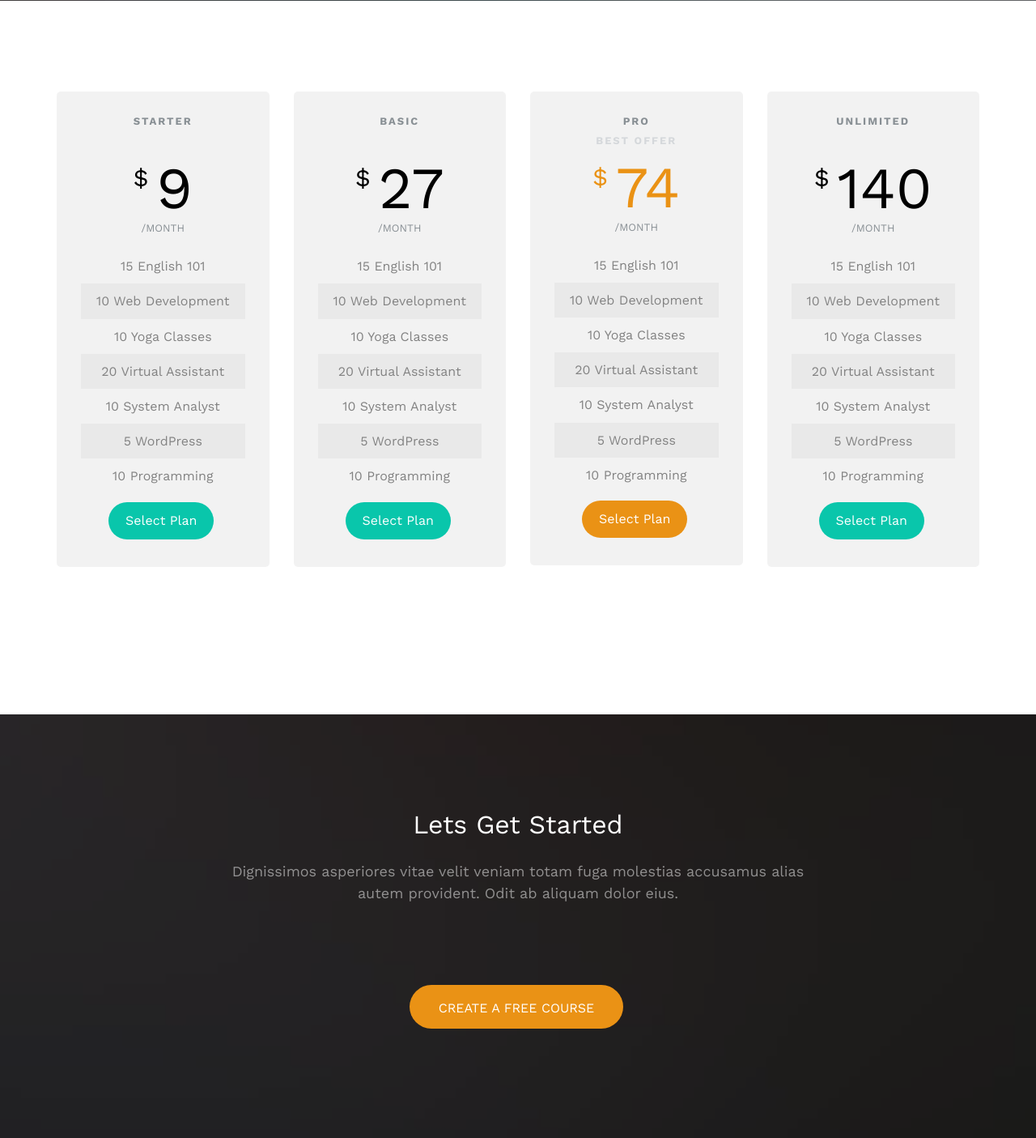
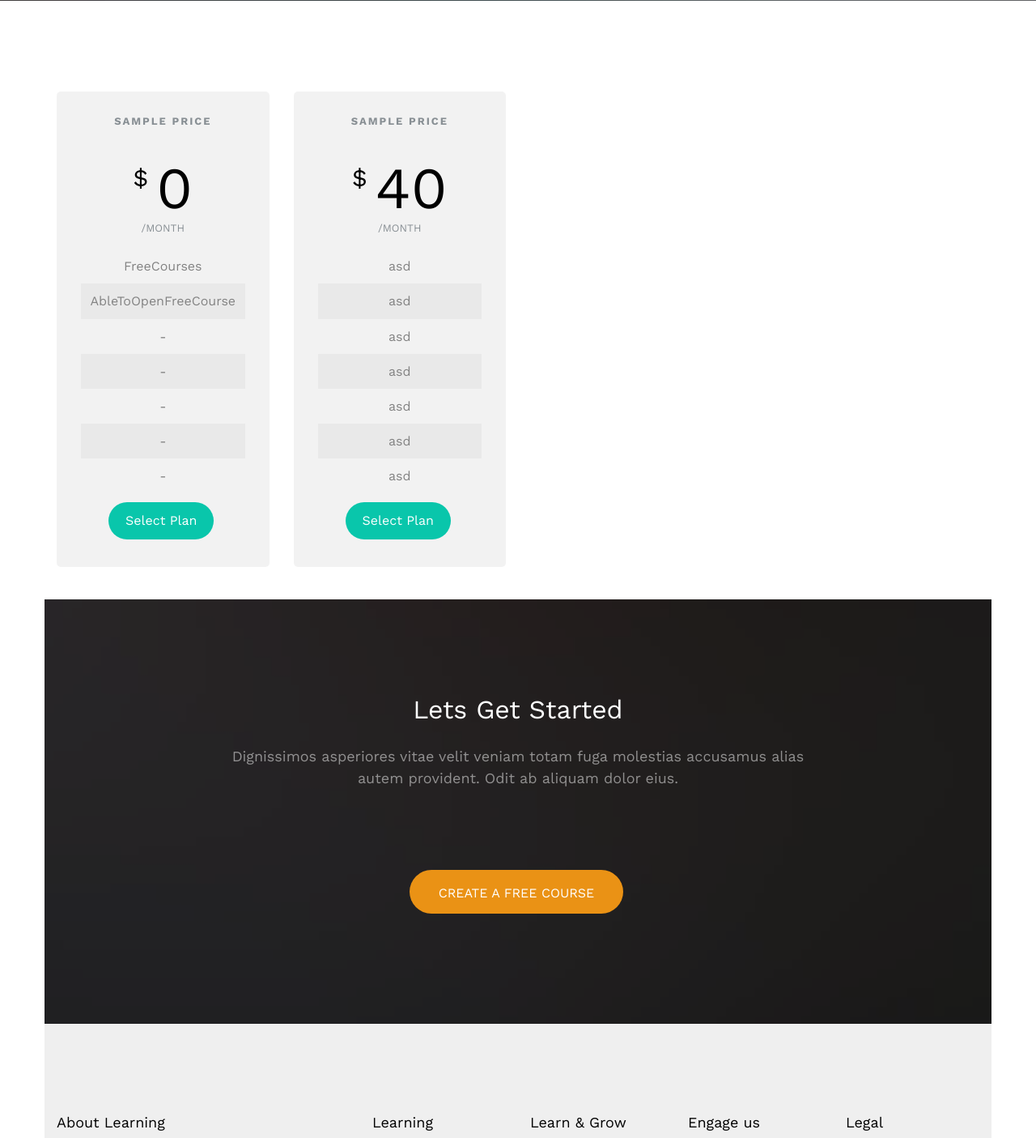
Before and after one commit to fangigun/460121009, a Django app: template templates/pricing.html in a window 1280 px wide. Shown: the part 799-2204 px from the top of the page at 81% size. Run offline with Django 4.2, Linux system fonts and the light colour scheme; data comes from the database, SQL or seed files in the repository; tables that the repository leaves empty hold one stand-in row (values such as "Sample post"); the template is opened without the code that fills it: values that come from a table or form of the project are taken from there, most other values are stand-ins (such as "Sample title", 1, 10 or a date in 2020); some libraries are stand-ins or nearby versions; some web fonts are replaced.

Commit message:
model bitiş

```diff
--- a/ln/models.py
+++ b/ln/models.py
@@ -1,8 +1,9 @@
 from django.db import models
 
 # Create your models here.
-class Price(models.Model):
-    title = models.CharField(max_length=30)
+class Prices(models.Model):
+    price_ID = models.IntegerField(primary_key = True)
+    price_title = models.CharField(max_length=30)
     price = models.CharField(max_length=10)
     dahil1 = models.CharField(max_length=50)
     dahil2 = models.CharField(max_length=50)
@@ -11,7 +12,65 @@
     dahil5 = models.CharField(max_length=50)
     dahil6 = models.CharField(max_length=50)
     dahil7 = models.CharField(max_length=50)
-    image=models.ImageField(upload_to=price,null=True,blank=True)
+
+
+
+    def __str__(self):
+        return self.price_title
+
+
+class Person(models.Model):
+
+   Person_ID = models.IntegerField(primary_key = True)
+   Name = models.CharField(max_length=20)
+   LastName = models.CharField(max_length=20)
+   SignDate= models.DateField(auto_now_add=True)
+   Person_Img=models.ImageField(upload_to='person',null=True,blank=True)
+
+   def __str__(self):
+        return self.LastName
+
+
+class Student(models.Model):
+
+    Student_ID = models.IntegerField(primary_key = True)
+    Person_ID=models.ForeignKey(Person,on_delete=models.CASCADE)
+    price_ID=models.ForeignKey(Prices,on_delete=models.CASCADE)
 
     def __str__(self):
         return self.title
+
+
+class CourseInstructor(models.Model):
+
+    Instructor_ID = models.IntegerField(primary_key = True)
+    Person_ID=models.ForeignKey(Person,on_delete=models.CASCADE)
+
+    def __str__(self):
+        return self.title
+
+
+
+class Course(models.Model):
+
+    Course_ID = models.IntegerField(primary_key = True)
+    Course_title = models.CharField(max_length=30)
+    Course_Descp = models.CharField(max_length=250)
+    Course_Img=models.ImageField(upload_to='course',null=True,blank=True)
+    Instructor_ID=models.ForeignKey(CourseInstructor,on_delete=models.CASCADE)
+
+
+
+    def __str__(self):
+        return self.title
+
+
+class Enrolment(models.Model):
+
+    Enrolment_ID = models.IntegerField(primary_key = True)
+    Course_ID=models.ForeignKey(Course,on_delete=models.CASCADE)
+    Student_ID=models.ForeignKey(Student,on_delete=models.CASCADE)
+
+
+    def __str__(self):
+        return self.title
--- a/templates/pricing.html
+++ b/templates/pricing.html
@@ -4,83 +4,33 @@
 {% block content %}
 
 
-	<div id="fh5co-pricing">
-		<div class="container">
+
+        <div id="fh5co-pricing">
+		 <div class="container">
 			<div class="row">
 				<div class="pricing">
+
+	{% for pri in pricess %}
 					<div class="col-md-3 animate-box">
 						<div class="price-box">
-							<h2 class="pricing-plan">Starter</h2>
-							<div class="price"><sup class="currency">$</sup>9<small>/month</small></div>
+							<h2 class="pricing-plan">{{ price.price_title }}</h2>
+							<div class="price"><sup class="currency">$</sup>{{ pri.price }}<small>/month</small></div>
 							<ul class="classes">
-								<li>15 English 101</li>
-								<li class="color">10 Web Development</li>
-								<li>10 Yoga Classes</li>
-								<li class="color">20 Virtual Assistant</li>
-								<li>10 System Analyst</li>
-								<li class="color">5 WordPress</li>
-								<li>10 Programming</li>
+								<li>{{ pri.dahil1 }}</li>
+								<li class="color">{{ pri.dahil2 }}</li>
+								<li>{{ pri.dahil3 }}</li>
+								<li class="color">{{ pri.dahil4 }}</li>
+								<li>{{ pri.dahil5 }}</li>
+								<li class="color">{{ pri.dahil6 }}</li>
+								<li>{{ pri.dahil7 }}</li>
 							</ul>
 							<a href="#" class="btn btn-select-plan btn-sm">Select Plan</a>
 						</div>
 					</div>
 
-					<div class="col-md-3 animate-box">
-						<div class="price-box">
-							<h2 class="pricing-plan">Basic</h2>
-							<div class="price"><sup class="currency">$</sup>27<small>/month</small></div>
-							<ul class="classes">
-								<li>15 English 101</li>
-								<li class="color">10 Web Development</li>
-								<li>10 Yoga Classes</li>
-								<li class="color">20 Virtual Assistant</li>
-								<li>10 System Analyst</li>
-								<li class="color">5 WordPress</li>
-								<li>10 Programming</li>
-							</ul>
-							<a href="#" class="btn btn-select-plan btn-sm">Select Plan</a>
-						</div>
-					</div>
+        {% endfor %}
 
-					<div class="col-md-3 animate-box">
-						<div class="price-box popular">
-							<h2 class="pricing-plan pricing-plan-offer">Pro <span>Best Offer</span></h2>
-							<div class="price"><sup class="currency">$</sup>74<small>/month</small></div>
-							<ul class="classes">
-								<li>15 English 101</li>
-								<li class="color">10 Web Development</li>
-								<li>10 Yoga Classes</li>
-								<li class="color">20 Virtual Assistant</li>
-								<li>10 System Analyst</li>
-								<li class="color">5 WordPress</li>
-								<li>10 Programming</li>
-							</ul>
-							<a href="#" class="btn btn-select-plan btn-sm">Select Plan</a>
-						</div>
-					</div>
-
-					<div class="col-md-3 animate-box">
-						<div class="price-box">
-							<h2 class="pricing-plan">Unlimited</h2>
-							<div class="price"><sup class="currency">$</sup>140<small>/month</small></div>
-							<ul class="classes">
-								<li>15 English 101</li>
-								<li class="color">10 Web Development</li>
-								<li>10 Yoga Classes</li>
-								<li class="color">20 Virtual Assistant</li>
-								<li>10 System Analyst</li>
-								<li class="color">5 WordPress</li>
-								<li>10 Programming</li>
-							</ul>
-							<a href="#" class="btn btn-select-plan btn-sm">Select Plan</a>
-						</div>
-					</div>
-				</div>
-			</div>
-		</div>
-	</div>
-
-	<div id="fh5co-started" style="background-image:url(images/img_bg_2.jpg);">
+<div id="fh5co-started" style="background-image:url(images/img_bg_2.jpg);">
 		<div class="overlay"></div>
 		<div class="container">
 			<div class="row animate-box">
```
Also changed, not shown: ln/admin.py (+40 -6 lines), ln/views.py (+4 -3 lines), db.sqlite3, ln/migrations/0002_course_courseinstructor_enrolment_person_prices_and_more.py (added), ln/migrations/0003_remove_prices_image.py (added).
